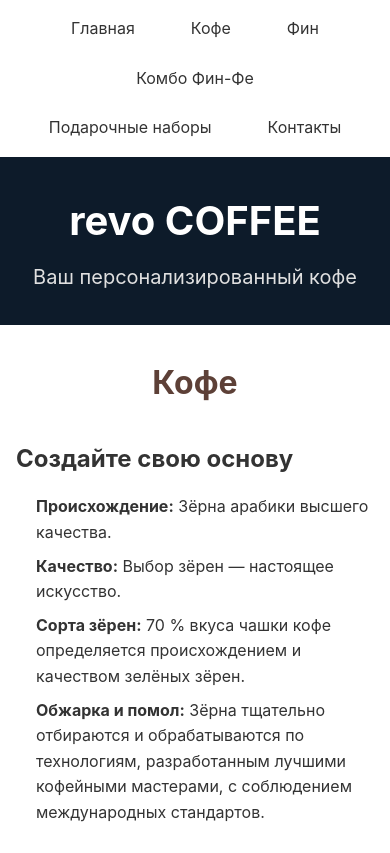
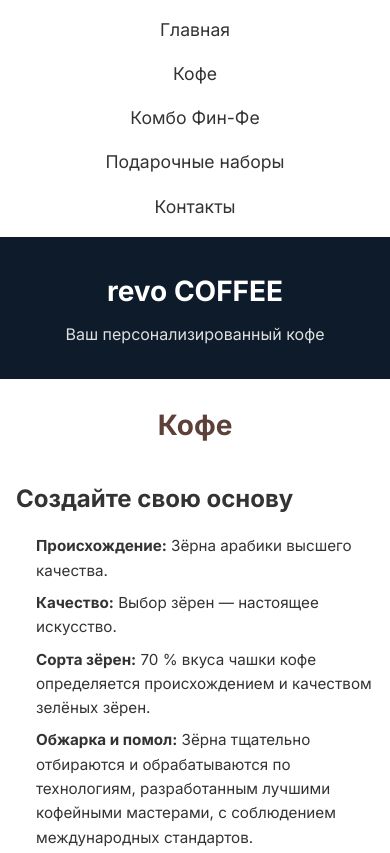
Before and after one commit to KaitlinRet/pr2, a plain HTML site: page index.html in a window 390 px wide. Shown: the top 853 px of the page. Drawn offline with Linux system fonts and the light colour scheme.

Commit message:
Добавлены семантические HTML5-теги, Flexbox для навигации и Grid для двух типов сеток. Сайт адаптирован под компьютер, планшет и телефон с использованием медиазапросов в подходе Desktop First

```diff
--- a/index.html
+++ b/index.html
@@ -6,6 +6,8 @@
   <title>revo COFFEE — Ваш персонализированный кофе</title>
   <link rel="icon" type="image/x-icon" href="assets/icons/favicon.ico" />
   <link rel="stylesheet" href="styles/style.css" />
+  <!-- Шрифт Inter подключён через link для лучшей производительности -->
+  <link href="https://fonts.googleapis.com/css2?family=Inter:wght@400;500;600;700&display=swap" rel="stylesheet">
 </head>
 <body>
   <header class="header">
@@ -13,7 +15,7 @@
       <ul class="nav__list">
         <li class="nav__item"><a href="#home" class="nav__link">Главная</a></li>
         <li class="nav__item"><a href="#coffee" class="nav__link">Кофе</a></li>
-        <li class="nav__item"><a href="#phin" class="nav__link">Фин</a></li>
+        <!-- Удалена ссылка на #phin, так как секции нет -->
         <li class="nav__item"><a href="#combo" class="nav__link">Комбо Фин-Фе</a></li>
         <li class="nav__item"><a href="#giftset" class="nav__link">Подарочные наборы</a></li>
         <li class="nav__item"><a href="#contact" class="nav__link">Контакты</a></li>
@@ -43,7 +45,6 @@
     <section id="products" class="products">
       <h2 class="products__title">Выберите свой любимый вкус</h2>
       <div class="products__list">
-
         <article class="product">
           <h3 class="product__title">REVO Утро</h3>
           <p class="product__desc">Сладковатый, мягкий аромат.</p>
@@ -75,7 +76,6 @@
           <button class="product__btn product__btn--buy">Купить сейчас</button>
           <button class="product__btn product__btn--more">Подробнее</button>
         </article>
-
       </div>
     </section>
 
--- a/styles/style.css
+++ b/styles/style.css
@@ -31,10 +31,8 @@ img {
   height: auto;
 }
 
-@import url('https://fonts.googleapis.com/css2?family=Inter:wght@400;500;600;700&display=swap');
-
 :root {
-  --color-primary: #5D4037; /* кофейно-коричневый вместо зелёного */
+  --color-primary: #5D4037;
   --color-light: #f8f9fa;
   --color-gray: #ddd;
   --color-dark: #333;
@@ -89,7 +87,6 @@ img {
 .hero__title {
   font-size: 2.5rem;
   font-weight: 700;
-  color: white;
   margin-bottom: var(--spacing-sm);
 }
 
@@ -309,3 +306,81 @@ img {
 html {
   scroll-behavior: smooth;
 }
+
+/* === АДАПТИВНОСТЬ: Desktop First === */
+
+/* Планшеты и ниже: < 992px */
+@media (max-width: 991px) {
+  .nav__list {
+    flex-direction: column;
+    align-items: center;
+    gap: var(--spacing-md);
+  }
+
+  .hero__title {
+    font-size: 2rem;
+  }
+
+  .hero__subtitle {
+    font-size: 1.1rem;
+  }
+
+  .products__list {
+    grid-template-columns: repeat(auto-fit, minmax(220px, 1fr));
+  }
+}
+
+/* Мобильные: < 768px */
+@media (max-width: 767px) {
+  .nav__link {
+    padding: var(--spacing-sm) var(--spacing-lg);
+    font-size: 1.1rem;
+  }
+
+  .coffee,
+  .products,
+  .giftset {
+    padding: var(--spacing-lg) var(--spacing-md);
+  }
+
+  .products__title,
+  .coffee__title,
+  .giftset__title {
+    font-size: 1.75rem;
+  }
+
+  .giftset__item {
+    padding: var(--spacing-lg);
+  }
+
+  .combo__title {
+    font-size: 1.75rem;
+  }
+}
+
+/* Очень маленькие экраны: < 480px */
+@media (max-width: 479px) {
+  .hero {
+    padding: 2rem var(--spacing-md);
+  }
+
+  .hero__title {
+    font-size: 1.75rem;
+  }
+
+  .hero__subtitle {
+    font-size: 1rem;
+  }
+
+  .base-coffee__item {
+    font-size: 0.95rem;
+  }
+
+  .product__btn {
+    font-size: 0.95rem;
+  }
+
+  .footer__text {
+    font-size: 0.9rem;
+  }
+}
```
